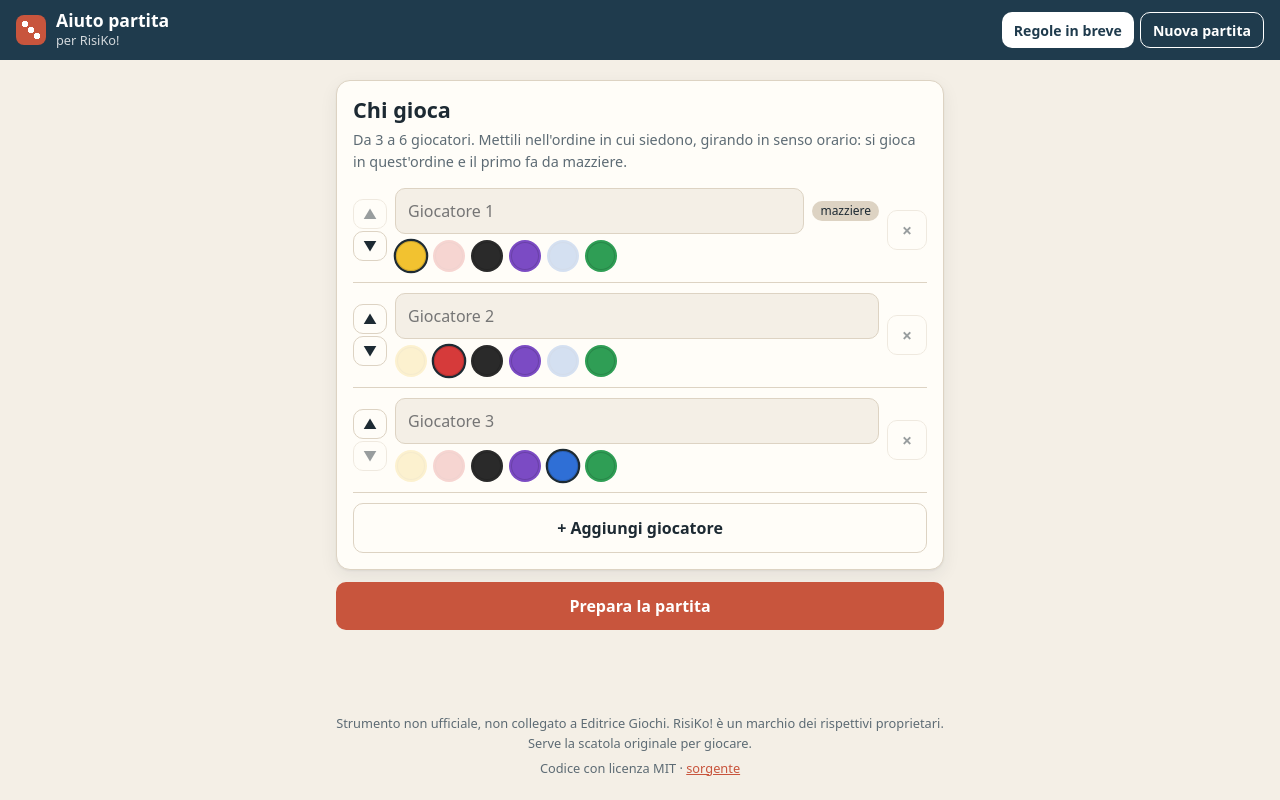
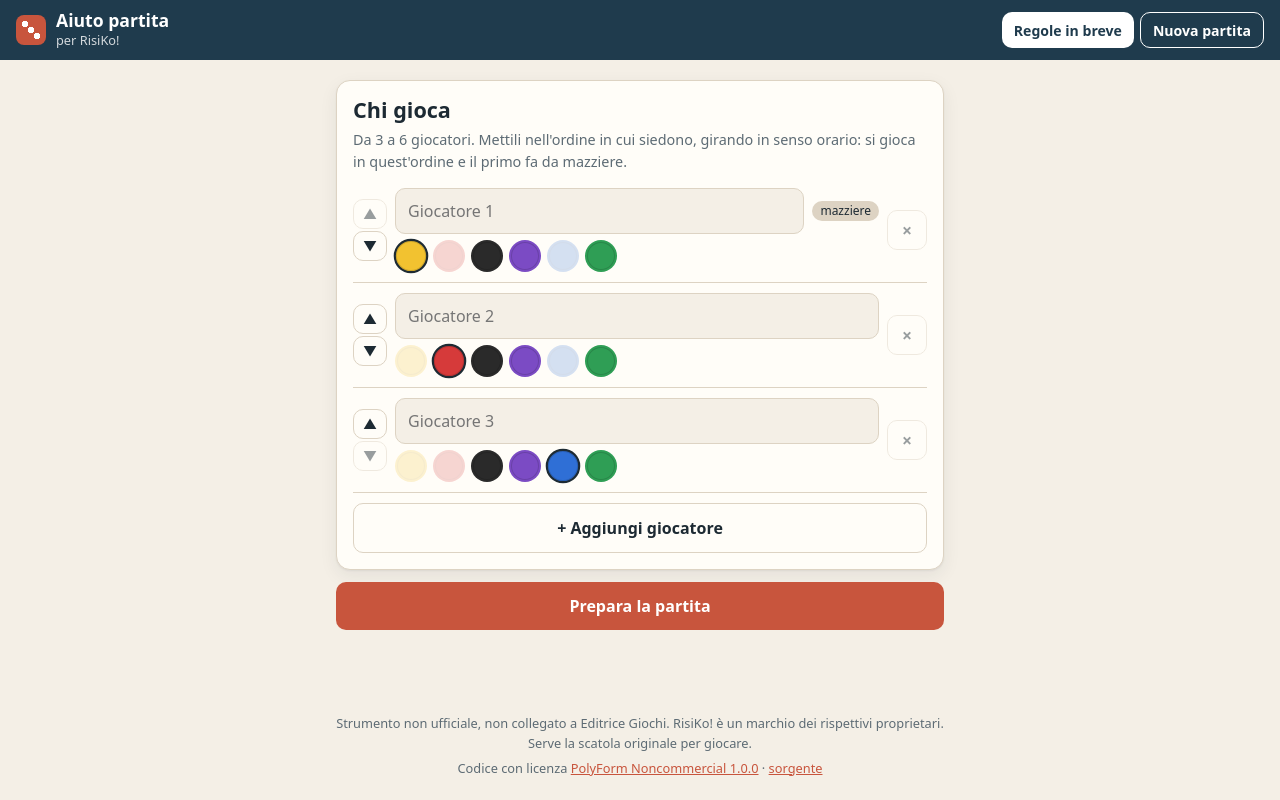
Before and after one commit to Arborae/aiuto-risiko, a plain HTML site: page index.html in a window 1280 px wide. Drawn offline with Linux system fonts and the light colour scheme.

Commit message:
Licenza PolyForm Noncommercial 1.0.0 e nuovo indirizzo su Arborae
Co-Authored-By: Claude Opus 5.5 <noreply@anthropic.com>
Claude-Session: https://claude.ai/code/session_018E5tkqwdNZUYjuRsTSi19E

```diff
--- a/index.html
+++ b/index.html
@@ -92,7 +92,7 @@
 
 <footer class="piede">
   <p>Strumento non ufficiale, non collegato a Editrice Giochi. RisiKo! è un marchio dei rispettivi proprietari. Serve la scatola originale per giocare.</p>
-  <p>Codice con licenza MIT · <a href="https://github.com/chopin94/aiuto-risiko">sorgente</a></p>
+  <p>Codice con licenza <a href="https://polyformproject.org/licenses/noncommercial/1.0.0">PolyForm Noncommercial 1.0.0</a> · <a href="https://github.com/Arborae/aiuto-risiko">sorgente</a></p>
 </footer>
 
 <script src="logica.js"></script>
```
Also changed, not shown: 2 other files.
